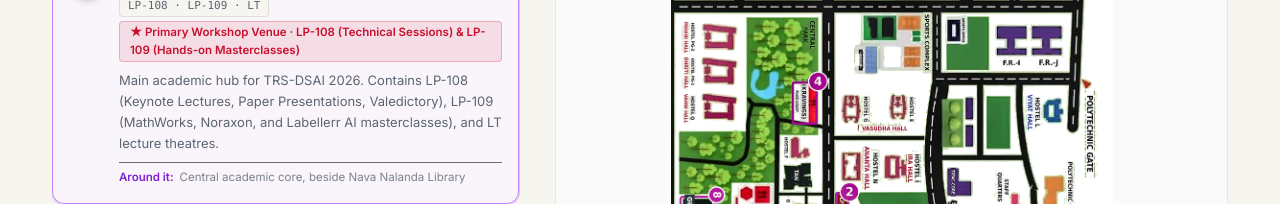
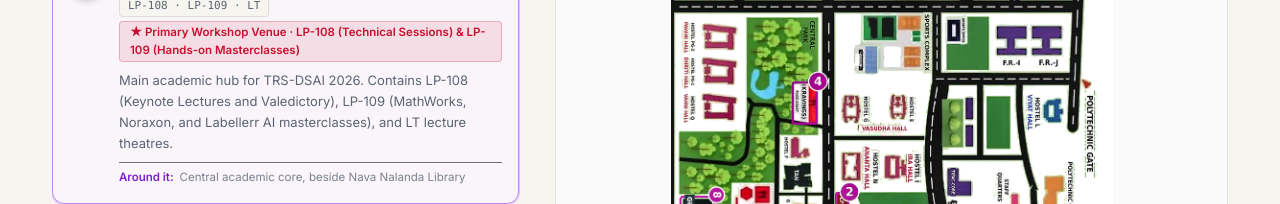
Before and after one commit to trs-tiet/TRS-DSAI-TIET, a Next.js app: page /campus-map in a window 1280 px wide. Shown: the part 1090-1294 px from the top of the page. Built offline with nearby package versions, Linux system fonts and the light colour scheme.

Commit message:
Update map.ts

```diff
--- a/data/map.ts
+++ b/data/map.ts
@@ -30,7 +30,7 @@ export const campusLocations: MapLocation[] = [
     category: "Workshop Venues",
     highlight: "Primary Workshop Venue · LP-108 (Technical Sessions) & LP-109 (Hands-on Masterclasses)",
     description:
-      "Main academic hub for TRS-DSAI 2026. Contains LP-108 (Keynote Lectures, Paper Presentations, Valedictory), LP-109 (MathWorks, Noraxon, and Labellerr AI masterclasses), and LT lecture theatres.",
+      "Main academic hub for TRS-DSAI 2026. Contains LP-108 (Keynote Lectures and Valedictory), LP-109 (MathWorks, Noraxon, and Labellerr AI masterclasses), and LT lecture theatres.",
     tag: "LP-108 · LP-109 · LT",
     landmarksNear: "Central academic core, beside Nava Nalanda Library",
   },
```
